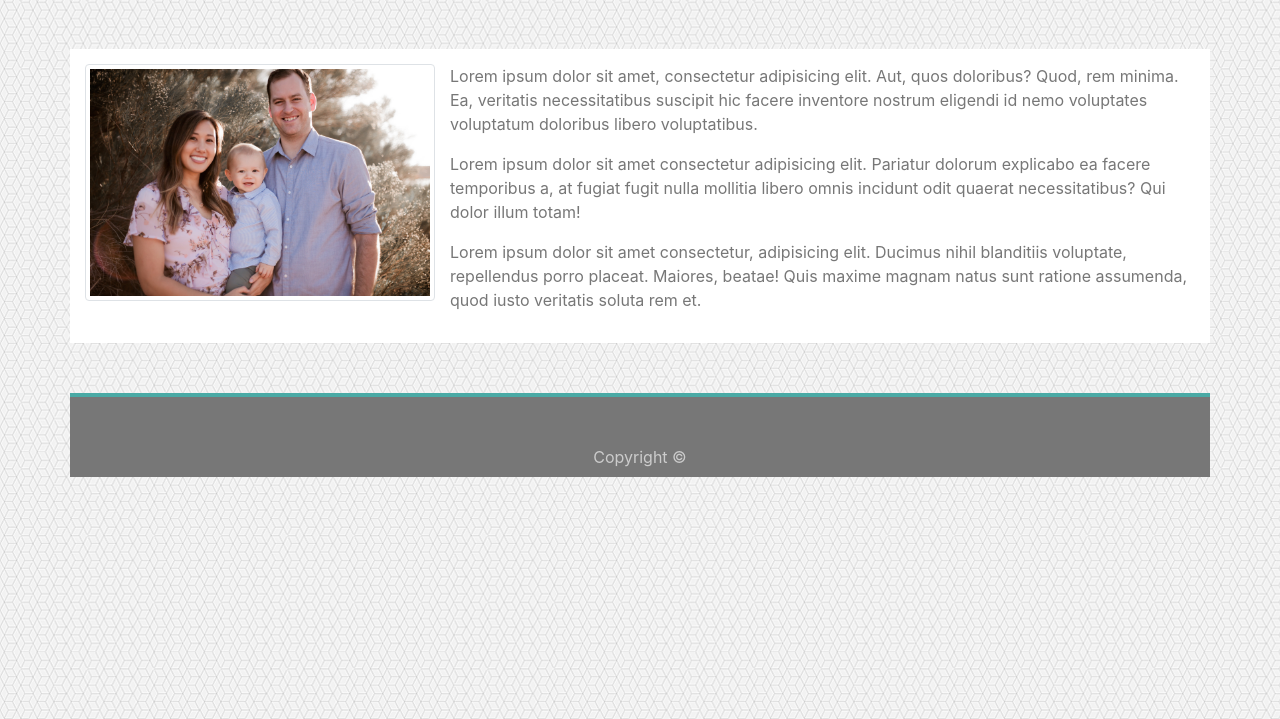
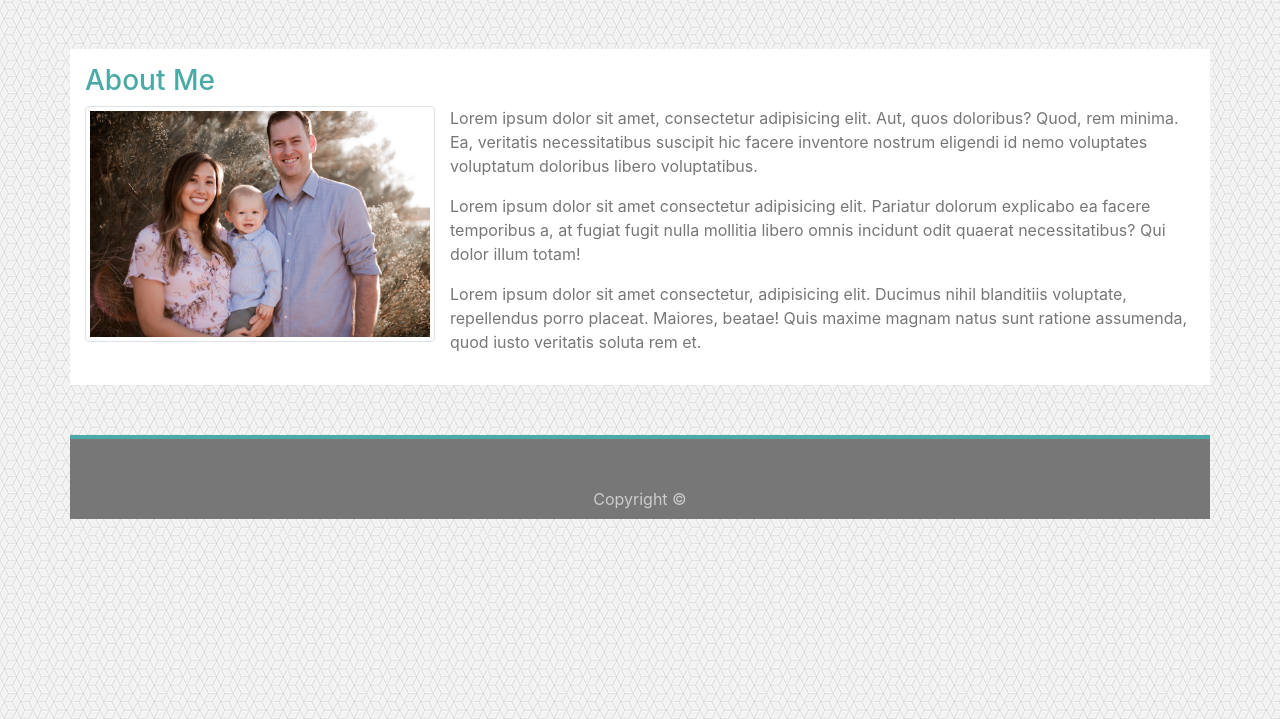
Before and after one commit to dawnpatrol506/Bootstrap-Portfolio, a plain HTML site: page index.html in a window 1280 px wide. Shown: the part 81-800 px from the top of the page. Drawn offline with nearby package versions, Linux system fonts and the light colour scheme.

Commit message:
fixed missing About Me header

```diff
--- a/assets/css/style.css
+++ b/assets/css/style.css
@@ -48,3 +48,7 @@ section{
     padding: 15px;
     margin: 50px 0px;
 }
+
+h3{
+    color: #4aaaa5;
+}
--- a/index.html
+++ b/index.html
@@ -27,6 +27,7 @@
     </nav>
 
     <section class="container">
+        <h3 class="display-5">About Me</h3>
         <img class="img-thumbnail float-left" src="assets/images/fam.jpg" alt="My family">
         <p>Lorem ipsum dolor sit amet, consectetur adipisicing elit. Aut, quos doloribus? Quod, rem minima. Ea, veritatis necessitatibus
             suscipit hic facere inventore nostrum eligendi id nemo voluptates voluptatum doloribus libero voluptatibus.</p>
```
Also changed, not shown: contact.html (+3 -0 lines).
